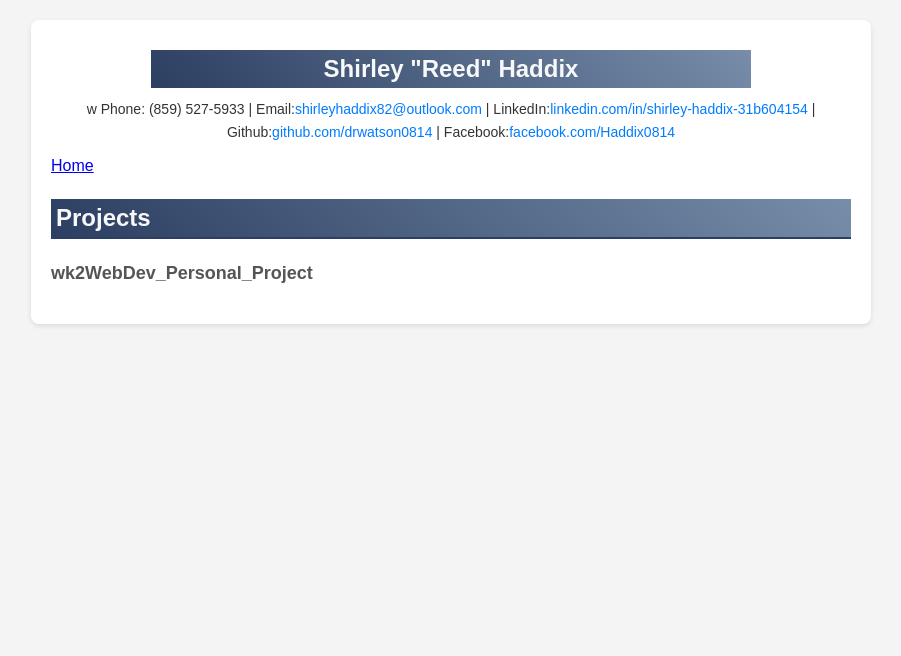
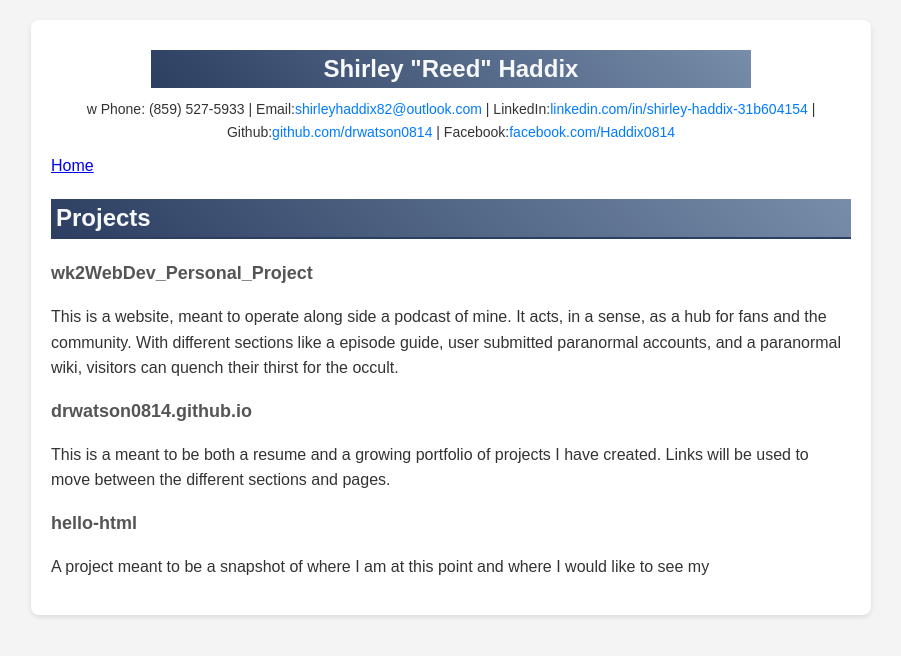
Before and after one commit to DrWatson0814/drwatson0814.github.io, a plain HTML site: page projects.html in a window 1280 px wide. Shown: the whole page, without its empty margins (189-1090 px from the left). Drawn offline with Linux system fonts and the light colour scheme.

Commit message:
added three projects with h3 titles and description text

```diff
--- a/projects.html
+++ b/projects.html
@@ -25,7 +25,15 @@
         </section>
         <div>
             <h3>wk2WebDev_Personal_Project</h3>
-            <p></p>
+            <p>This is a website, meant to operate along side a podcast of mine. It acts, in a sense, as a hub for fans and the community. With different sections like a episode guide, user submitted paranormal accounts, and a paranormal wiki, visitors can quench their thirst for the occult.</p>
+        </div>
+        <div>
+            <h3>drwatson0814.github.io</h3>
+            <p>This is a meant to be both a resume and a growing portfolio of projects I have created. Links will be used to move between the different sections and pages.</p>
+        </div>
+        <div>
+            <h3>hello-html</h3>
+            <p>A project meant to be a snapshot of where I am at this point and where I would like to see my</p>
         </div>
     </main>
 </body>
```
